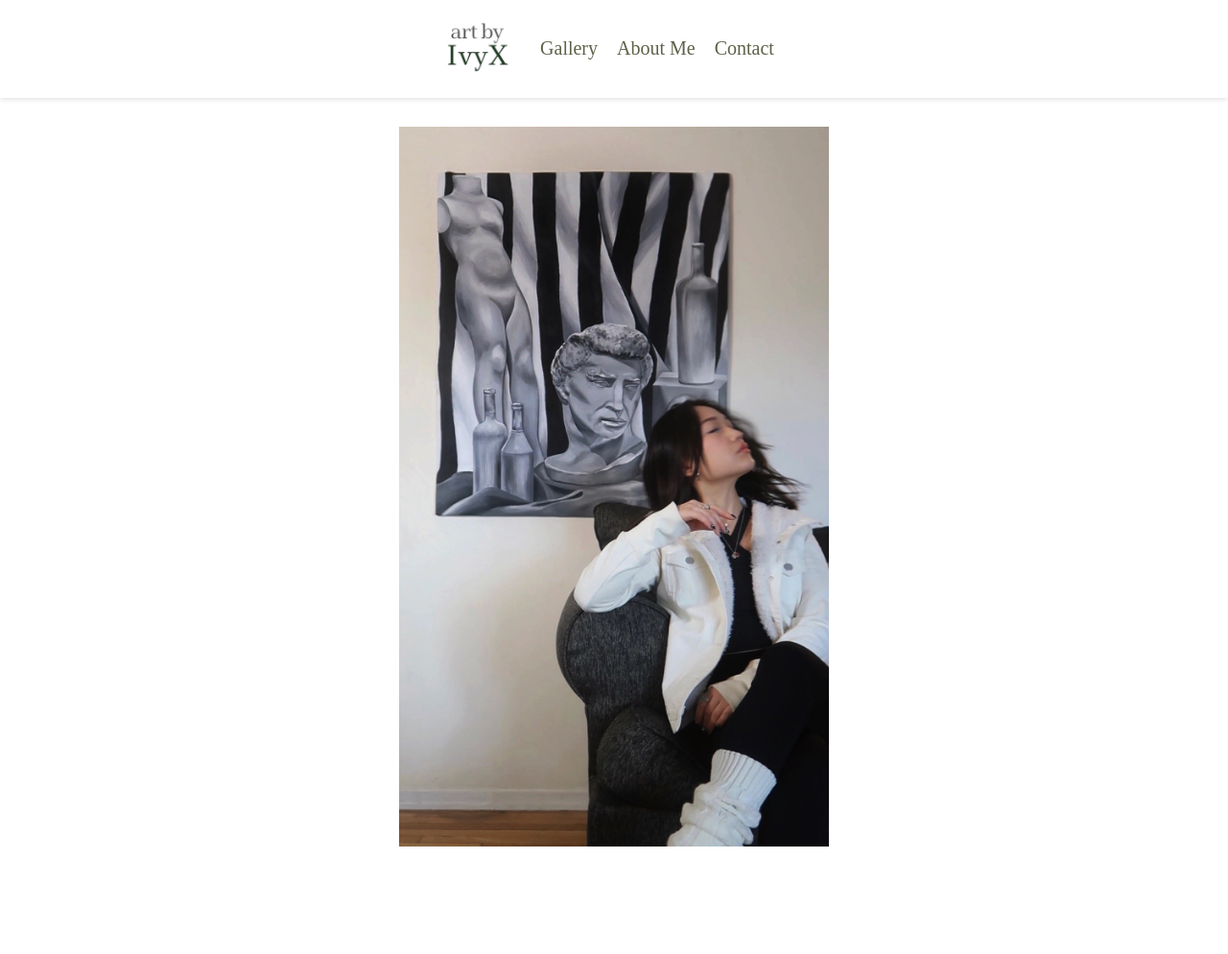
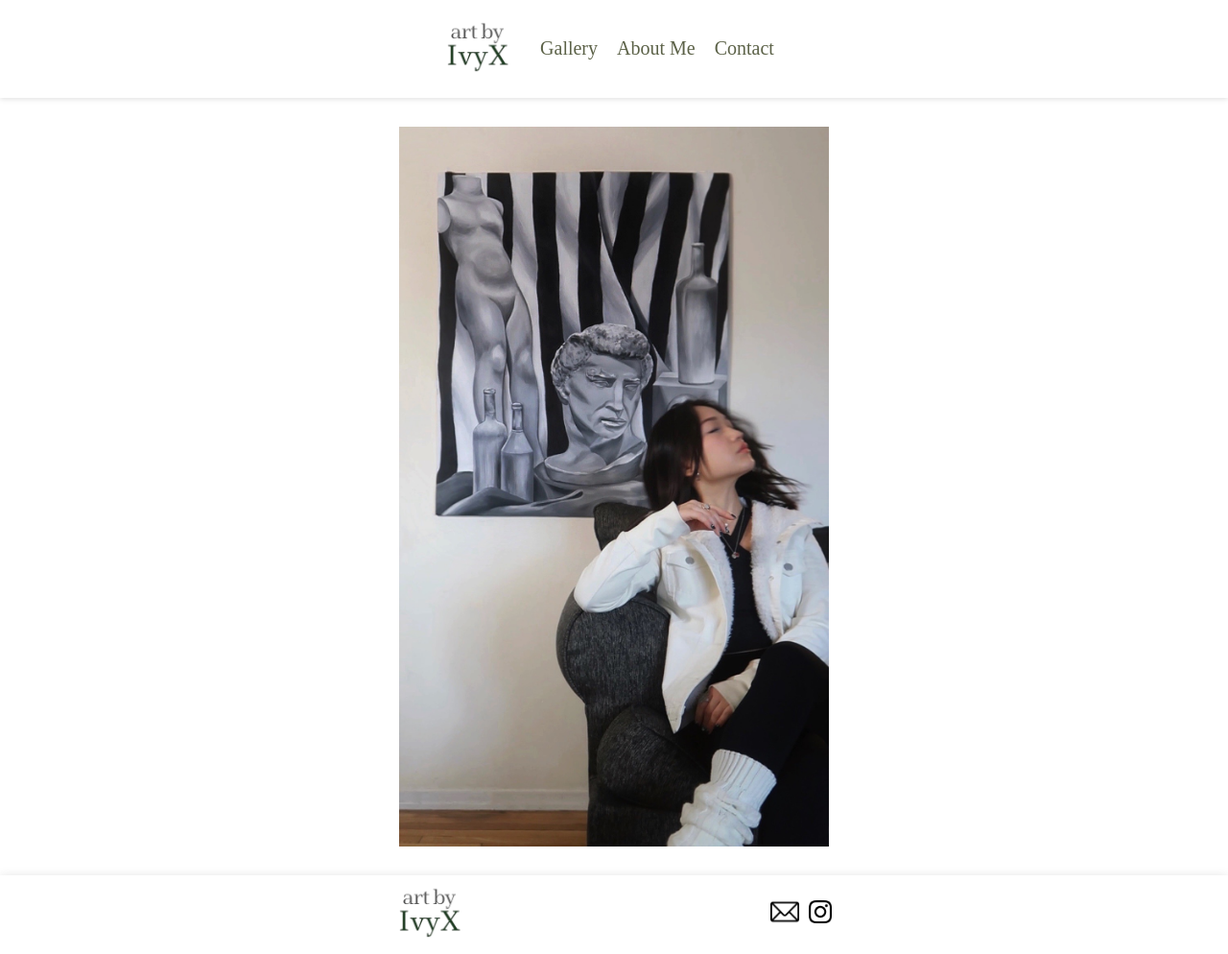
Before and after one commit to artbyivyx/artbyivyx.github.io, a plain HTML site: page index.html in a window 1280 px wide. Shown: the whole page at 96% size. Before the commit the page ends 882 px from the top, so only its background shows below. Drawn offline with Linux system fonts and the light colour scheme.

Commit message:
add footer

```diff
--- /dev/null
+++ b/footer.css
@@ -0,0 +1,66 @@
+.footer {
+    display: flex;
+    justify-content: space-between;
+    align-items: center;
+    padding: 10px 20px;
+    background-color: white; /* Set background color to white */
+    margin: 0 auto; /* Center the footer horizontally */
+    position: relative; /* Add relative positioning */
+    box-shadow: 0 0 10px rgba(0, 0, 0, 0.1);
+    max-width: 37%; /* Set maximum width to 70% of the viewport */
+}
+
+.footer ul {
+    list-style-type: none;
+    margin: 0;
+    padding: 0;
+}
+
+.footer .footer-contact-icons li {
+    margin-right: 10px;
+}
+
+.footer .footer-contact-icons .footer-contact-icon {
+    width: 24px;
+    height: auto;
+}
+
+.footer {
+    box-shadow: none !important;
+}
+
+.footer::after {
+    content: "";
+    position: absolute;
+    top: 0;
+    left: 50%; /* Position it at the center horizontally */
+    transform: translateX(-50%); /* Center it horizontally */
+    width: 100vw; /* Set its width to the full viewport width */
+    height: 100%;
+    background-color: white; /* Match the background color of the footer */
+    z-index: -1; /* Send it behind the footer content */
+    box-shadow: 0 0 10px rgba(0, 0, 0, 0.1); /* Apply the box shadow */
+}
+
+.mail {
+    width: 30px;
+    height: auto;
+}
+
+@media screen and (min-width: 751px) and (max-width: 1200px) {
+    .footer {
+        max-width: 52%;
+    }
+}
+
+@media screen and (min-width: 501px) and (max-width: 750px) {
+    .footer {
+        max-width: 73%;
+    }
+}
+
+@media screen and (min-width: 0px) and (max-width: 500px) {
+    .footer {
+        max-width: 100%;
+    }
+}
--- a/index.css
+++ b/index.css
@@ -8,6 +8,12 @@ body {
     display: block;
     margin: auto;
     padding: 0 20px;
+}
+
+.contact-icon {
+    width: 24px;
+    height: auto;
+    margin-right: 5px;
 }
 
 
--- a/index.html
+++ b/index.html
@@ -5,6 +5,7 @@
     <meta name="viewport" content="width=device-width, initial-scale=1.0" />
     <link rel="stylesheet" href="index.css" />
     <link rel="stylesheet" href="nav.css" />
+    <link rel="stylesheet" href="footer.css" />
     <title>Home</title>
     <link
       rel="apple-touch-icon"
@@ -48,5 +49,33 @@
     </div>
 
     <img class="home_page_pic" src="images/home_page_pic.jpeg" alt="Picture" />
+    <div class="elementor-divider">
+      <span class="elementor-divider-separator"> </span>
+    </div>
+    <nav class="footer">
+      <ul class="logo">
+        <li>
+          <a href="./index.html"><img src="images/logo.png" /></a>
+        </li>
+      </ul>
+      <div class="footer-contact-icons">
+        <ul>
+          <li>
+            <a href="mailto:ivy@artbyivyx.com">
+              <img class="mail" src="images/email.png" alt="Email Icon" />
+            </a>
+          </li>
+          <li>
+            <a target="_blank" href="https://www.instagram.com/artbyivyx/">
+              <img
+                class="footer-contact-icon"
+                src="images/instagram.png"
+                alt="Instagram Icon"
+              />
+            </a>
+          </li>
+        </ul>
+      </div>
+    </nav>
   </body>
 </html>
--- a/nav.css
+++ b/nav.css
@@ -1,10 +1,3 @@
-@font-face {
-    font-family: 'Ledger';
-    src: url('fonts/Ledger/Ledger-Regular.ttf') format('truetype');
-    font-weight: normal;
-    font-style: normal;
-    font-display: block;
-}
 
 nav {
     background-color: white;
--- a/paintings.css
+++ b/paintings.css
@@ -17,7 +17,6 @@ body {
     flex-wrap: wrap;
     justify-content: center;
     gap: 40px;
-    margin-bottom: 50px;
     padding: 0 20px;
 }
 
```
Also changed, not shown: about_me.html (+29 -0 lines), contact.html (+1 -0 lines), paintings.html (+29 -1 lines), contact.css (line endings or trailing spaces), 1 other file.
